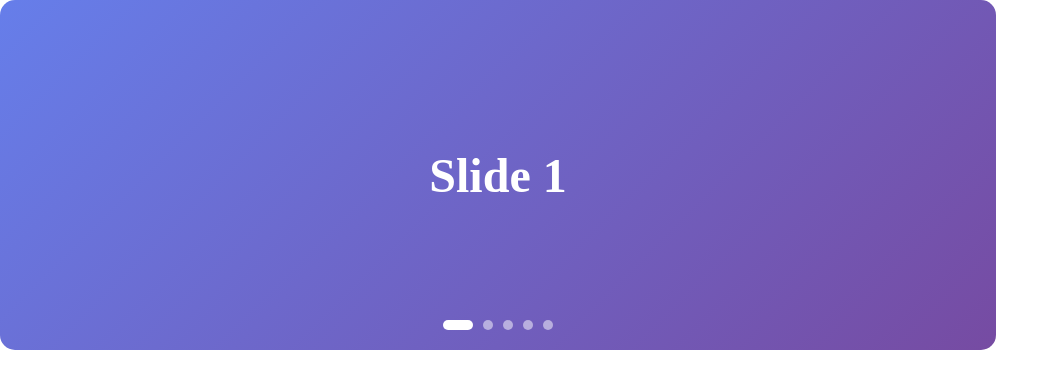
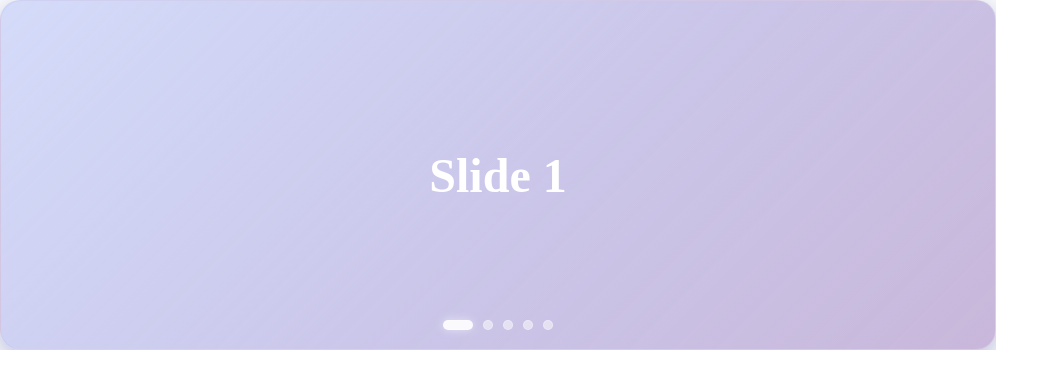
Before and after one commit to BadgeFans/carrusel-obs, a plain HTML site: page banner.html in a window 1280 px wide. Shown: the whole page, without its empty margins (0-1059 px from the left). Drawn offline with Linux system fonts and the light colour scheme.

Commit message:
Update banner.html

```diff
--- a/banner.html
+++ b/banner.html
@@ -3,7 +3,7 @@
 <head>
     <meta charset="UTF-8">
     <meta name="viewport" content="width=device-width, initial-scale=1.0">
-    <title>Banner Test OBS</title>
+    <title>Banner Glass Effect OBS</title>
     <style>
         * {
             margin: 0;
@@ -41,22 +41,60 @@
             font-size: 48px;
             font-weight: bold;
             color: white;
-            border-radius: 15px;
+            border-radius: 20px;
             transition: all 0.8s ease-in-out;
             opacity: 0;
             transform: translateY(100%);
+
+            /* Efecto Glassmorphism */
+            background: rgba(255, 255, 255, 0.1);
+            backdrop-filter: blur(10px);
+            -webkit-backdrop-filter: blur(10px);
+            border: 1px solid rgba(255, 255, 255, 0.2);
+            box-shadow: 0 8px 32px 0 rgba(31, 38, 135, 0.37);
         }
 
-        .carousel-item:nth-child(1) { background: linear-gradient(135deg, #667eea, #764ba2); }
-        .carousel-item:nth-child(2) { background: linear-gradient(135deg, #f093fb, #f5576c); }
-        .carousel-item:nth-child(3) { background: linear-gradient(135deg, #4facfe, #00f2fe); }
-        .carousel-item:nth-child(4) { background: linear-gradient(135deg, #43e97b, #38f9d7); }
-        .carousel-item:nth-child(5) { background: linear-gradient(135deg, #fa709a, #fee140); }
+        /* Gradientes semi-transparentes para cada tarjeta */
+        .carousel-item:nth-child(1) {
+            background: linear-gradient(135deg, rgba(102, 126, 234, 0.4), rgba(118, 75, 162, 0.4));
+        }
+        .carousel-item:nth-child(2) {
+            background: linear-gradient(135deg, rgba(240, 147, 251, 0.4), rgba(245, 87, 108, 0.4));
+        }
+        .carousel-item:nth-child(3) {
+            background: linear-gradient(135deg, rgba(79, 172, 254, 0.4), rgba(0, 242, 254, 0.4));
+        }
+        .carousel-item:nth-child(4) {
+            background: linear-gradient(135deg, rgba(67, 233, 123, 0.4), rgba(56, 249, 215, 0.4));
+        }
+        .carousel-item:nth-child(5) {
+            background: linear-gradient(135deg, rgba(250, 112, 154, 0.4), rgba(254, 225, 64, 0.4));
+        }
+
+        /* Efecto de brillo interno */
+        .carousel-item::before {
+            content: '';
+            position: absolute;
+            top: 0;
+            left: 0;
+            right: 0;
+            bottom: 0;
+            border-radius: 20px;
+            background: linear-gradient(
+                135deg,
+                rgba(255, 255, 255, 0.3) 0%,
+                rgba(255, 255, 255, 0.1) 50%,
+                rgba(255, 255, 255, 0) 100%
+            );
+            pointer-events: none;
+        }
 
         .carousel-item.active {
             opacity: 1;
             transform: translateY(0);
             z-index: 2;
+            backdrop-filter: blur(15px);
+            -webkit-backdrop-filter: blur(15px);
         }
 
         .carousel-item.prev {
@@ -86,14 +124,17 @@
             height: 10px;
             border-radius: 50%;
             background: rgba(255, 255, 255, 0.5);
+            backdrop-filter: blur(5px);
             cursor: pointer;
             transition: all 0.3s;
+            border: 1px solid rgba(255, 255, 255, 0.3);
         }
 
         .indicator.active {
-            background: white;
+            background: rgba(255, 255, 255, 0.9);
             width: 30px;
             border-radius: 5px;
+            box-shadow: 0 0 10px rgba(255, 255, 255, 0.5);
         }
     </style>
 </head>
```
